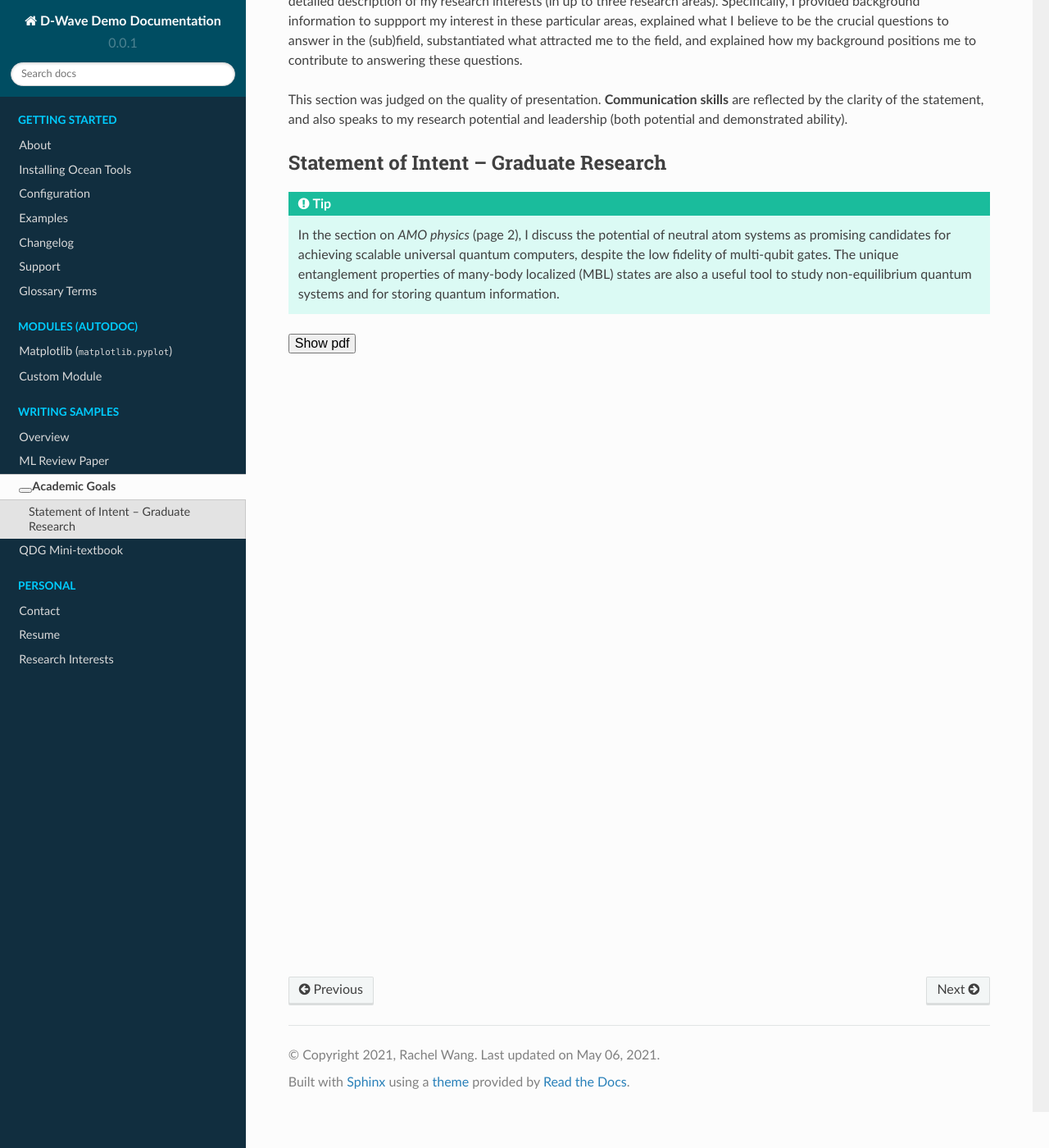
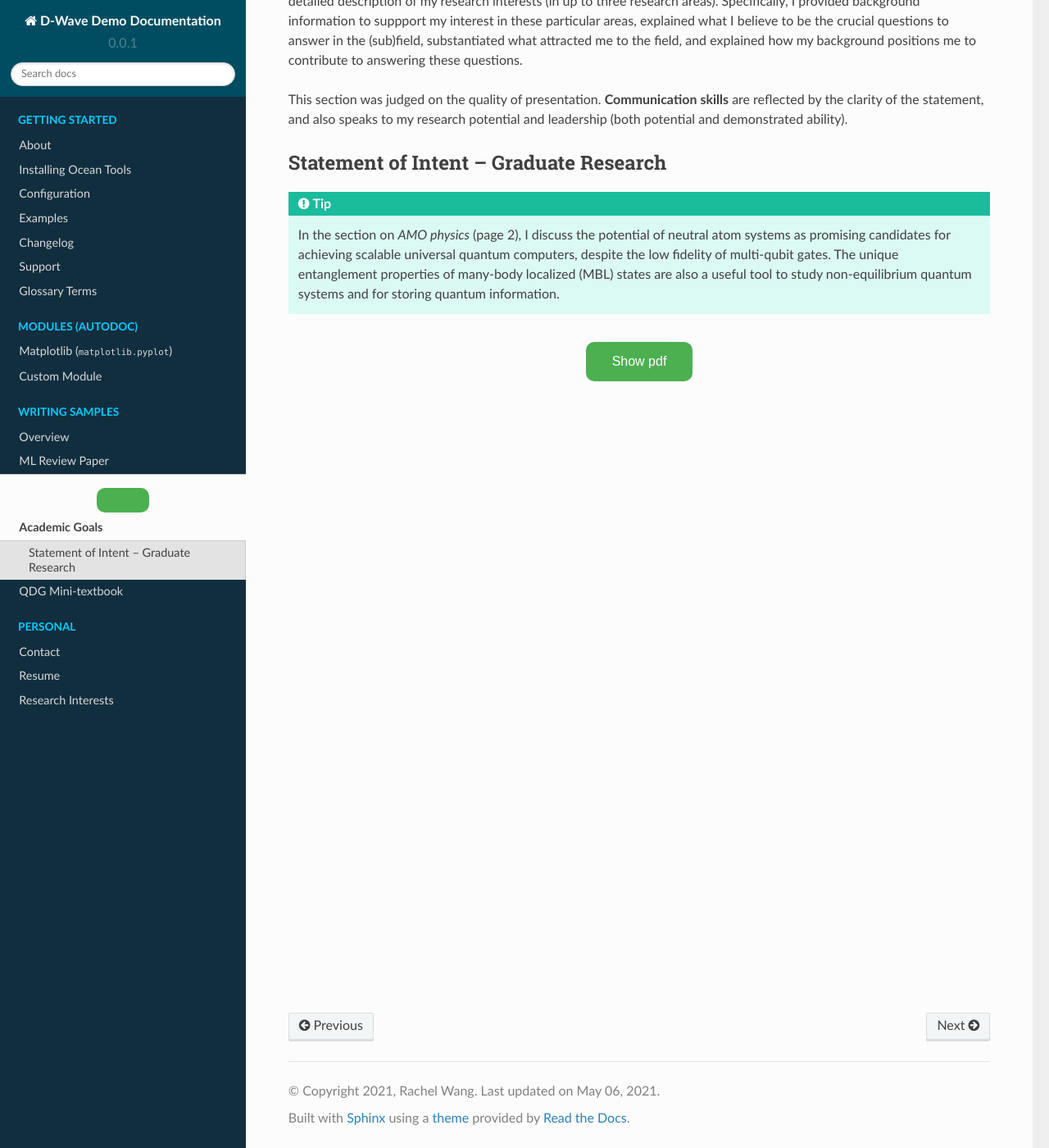
Before and after one commit to rcywang/d-wave-demodoc, a Sphinx documentation site: the page built from docs/academicgoals.rst, in a window 1280 px wide and 1400 px high, scrolled down 225 px. Shown: the whole window at 82% size. Built offline with Sphinx 7.4.7 and the Read the Docs theme 2.0.0, drawn with Linux system fonts in a browser that asks for light colours.

Commit message:
add css for show pdf button

```diff
--- a/docs/_static/css/custom.css
+++ b/docs/_static/css/custom.css
@@ -104,3 +104,47 @@
   /* min-width: 100%; */
   overflow: visible;
 }
+
+
+
+
+/* for the button pdf */
+
+body {
+  width: 100%;
+  height: 100vh;
+  overflow-x: hidden;
+  margin: 0;
+  background-color: black;
+  overflow: hidden;
+}
+
+.container {
+  width: 100%;
+  height: 100%;
+  display: flex;
+  align-content: center;
+  justify-content: center;
+}
+
+.buttonHolder {
+  display: flex;
+  flex-wrap: nowrap;
+  align-content: center;
+  justify-content: center;
+  flex-direction: column;
+}
+
+button {
+  background-color: #4caf50;
+  border: none;
+  padding: 15px 32px;
+  color: white;
+  text-align: center;
+  text-decoration: none;
+  font-size: 16px;
+  border-radius: 10px;
+  margin: 10px auto;
+  cursor: pointer;
+  display: block;
+}
```
